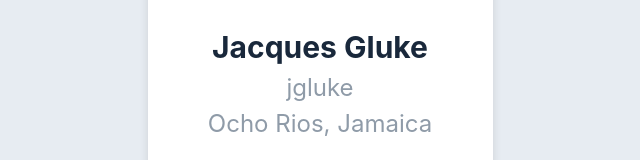
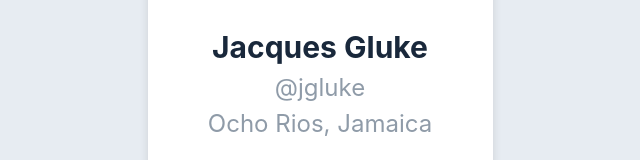
Before and after one commit to JLizcano10/goit-react-hw-01-components, a React (Create React App) app: page / in a window 1280 px wide. Shown: the part 255-415 px from the top of the page, without its empty margins (320-960 px from the left). Built offline with nearby package versions, Linux system fonts and the light colour scheme.

Commit message:
ultimos cambios v1.0

```diff
--- a/src/components/FriendList/FriendList.jsx
+++ b/src/components/FriendList/FriendList.jsx
@@ -1,10 +1,5 @@
 import { FriendListAvatar, FriendListComponent, FriendListItem, FriendListStatus } from './FriendList.styles';
 
-// const colorStatus = (isOnline) => {
-//     if () {
-
-//     }
-// }
 
 const FriendList = ({friends}) => {
     return (
--- a/src/components/Profile/Profile.jsx
+++ b/src/components/Profile/Profile.jsx
@@ -8,7 +8,7 @@ const Profile = ({ username, tag, location, avatar, stats }) => {
       <ProfileDescription className="description">
         <ProfileImage src={avatar} alt={username} className="avatar" />
         <ProfileName className="name">{username}</ProfileName>
-        <ProfileText className="tag">{tag}</ProfileText>
+        <ProfileText className="tag">{`@${tag}`}</ProfileText>
         <ProfileText className="location">{location}</ProfileText>
       </ProfileDescription>
 
```
